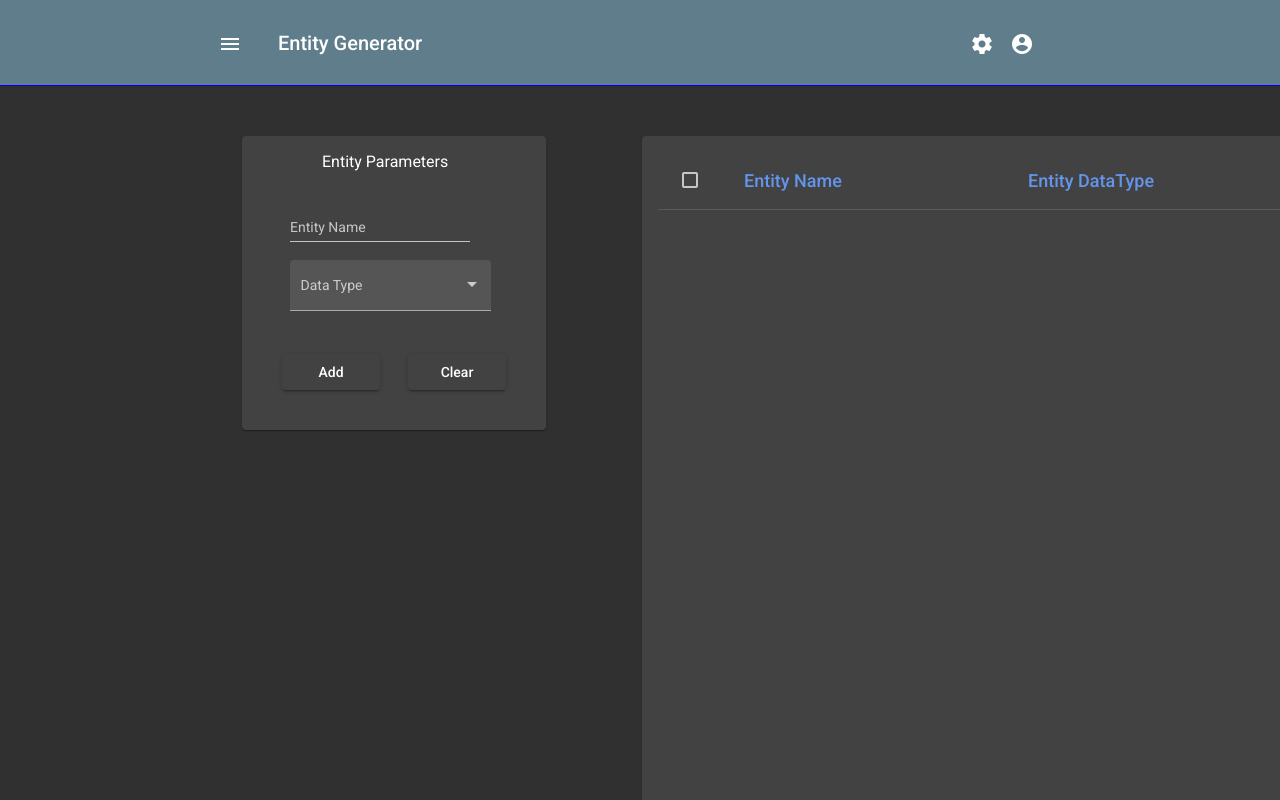
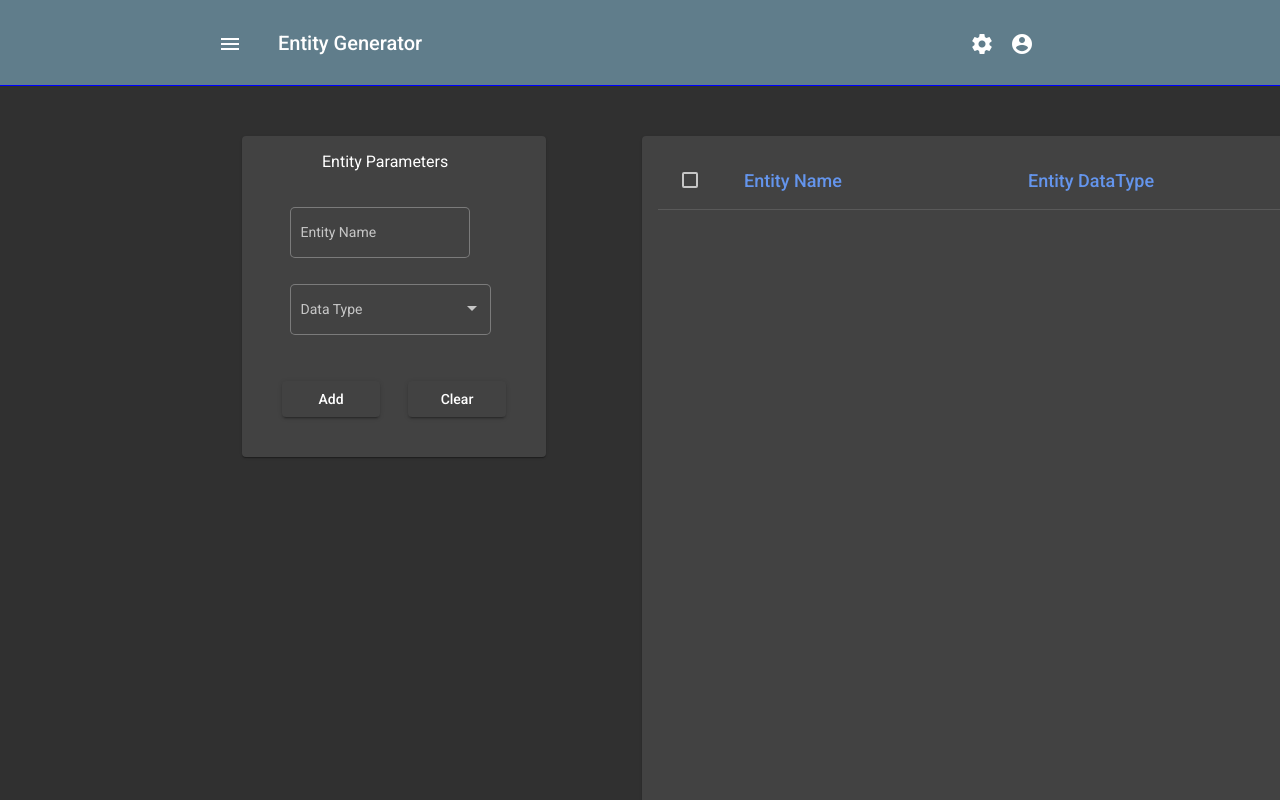
Before and after one commit to dshusdock/Entity-Generator, an Angular app: page /app-entity-creator in a window 1280 px wide. Shown: the top 800 px of the page. Built offline with nearby package versions, Linux system fonts and the light colour scheme.

Commit message:
complete delete function

```diff
--- a/src/app/views/entity-creator/entity-creator.component.html
+++ b/src/app/views/entity-creator/entity-creator.component.html
@@ -5,11 +5,11 @@
         <mat-card-header style="margin-bottom: 2em;">Entity Parameters</mat-card-header>
         <mat-card-content>
           <form [formGroup]="entityForm">
-            <mat-form-field class="example-full-width">
+            <mat-form-field appearance="outline" class="example-full-width">
               <mat-label>Entity Name</mat-label>
               <input matInput type="text" formControlName="entityName" placeholder="someEntity" value="someEntity">
             </mat-form-field>
-            <mat-form-field appearance="fill">
+            <mat-form-field appearance="outline">
               <mat-label>Data Type</mat-label>
               <mat-select formControlName="entityDataType" placeholder="Data Type">
                 <mat-option value="Int">Integer</mat-option>
--- a/src/app/views/entity-display/entity-display.component.html
+++ b/src/app/views/entity-display/entity-display.component.html
@@ -8,7 +8,7 @@
             <p style="margin-left: 62px;">Entity Name</p>
           </th>
           <td mat-cell *matCellDef="let element">
-            <mat-checkbox #checkboxes class="mcb-2"></mat-checkbox>
+            <mat-checkbox #checkboxes class="mcb-2" (click)="onSelectIndividual(element.entityName)"></mat-checkbox>
             {{element.entityName}}
           </td>
         </ng-container>
--- a/src/app/views/entity-display/entity-display.component.ts
+++ b/src/app/views/entity-display/entity-display.component.ts
@@ -52,6 +52,15 @@ export class EntityDisplayComponent implements OnInit, OnChanges {
 
     }
 
+    onSelectIndividual(entityName: string) {
+
+        let index = this.entityList.findIndex(el => el.entityName === entityName);
+        if (!this.entityList[index].checked) {
+            this.entityList[index].checked = true;
+        }
+
+    }
+
     onSelectAll() {
         this.clearAllCB = !this.clearAllCB;
         this.toggleCBs(this.clearAllCB);
@@ -75,11 +84,18 @@ export class EntityDisplayComponent implements OnInit, OnChanges {
     }
 
     onDelete() {
-        this.entityList.forEach((el, index) => {
-            if (el.checked) {
-                this.entityList.splice(index);
+        // this.entityList.forEach((el, index) => {
+        //     if (el.checked) {
+        //         this.entityList.splice(index, 1);
+        //     }
+        // });
+
+        for (var i = this.entityList.length - 1; i >= 0; i--) {
+            if (this.entityList[i].checked) {
+                this.entityList.splice(i, 1);
             }
-        });
+        }
+
 
         if (this.clearAllCB) {
             this.selectAll.toggle();
```
